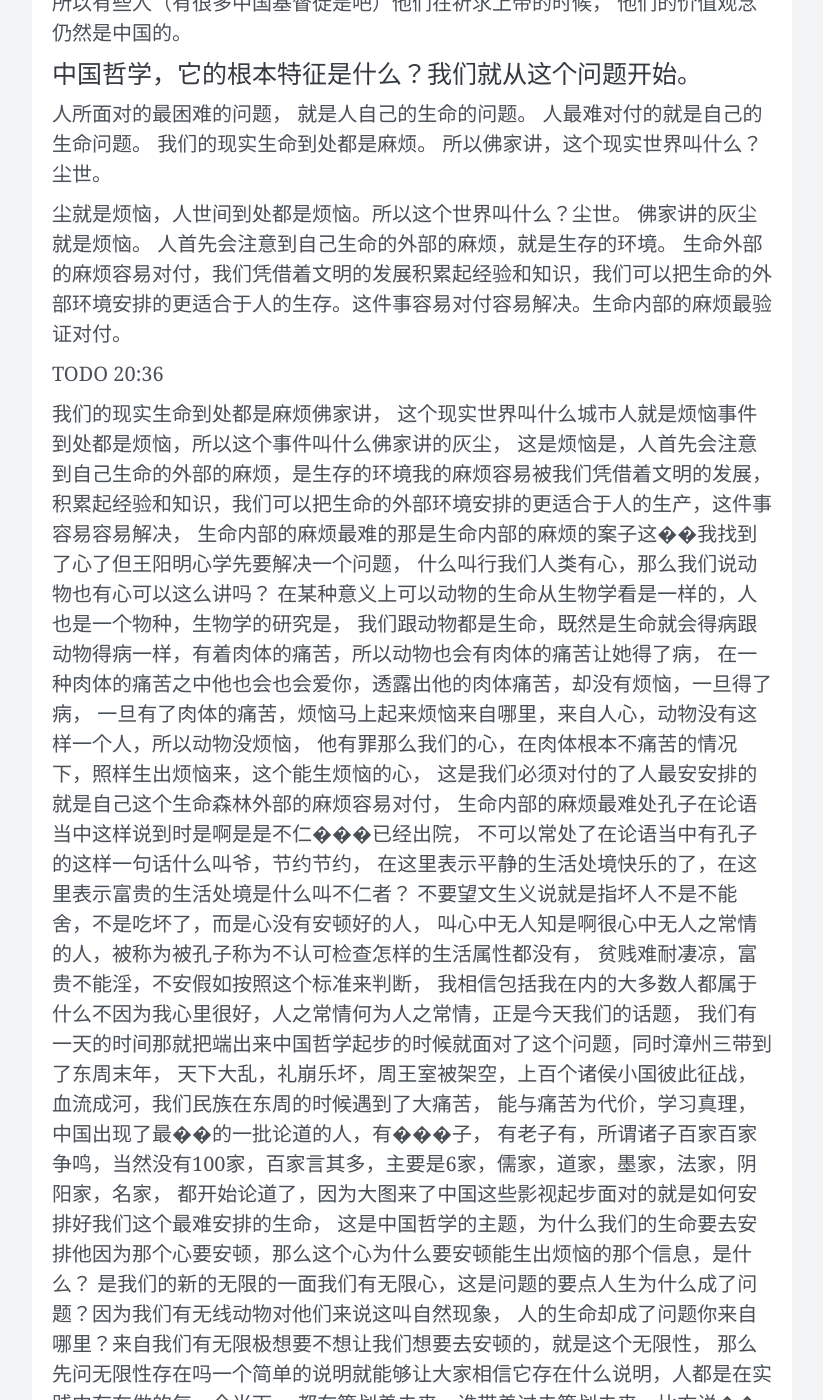
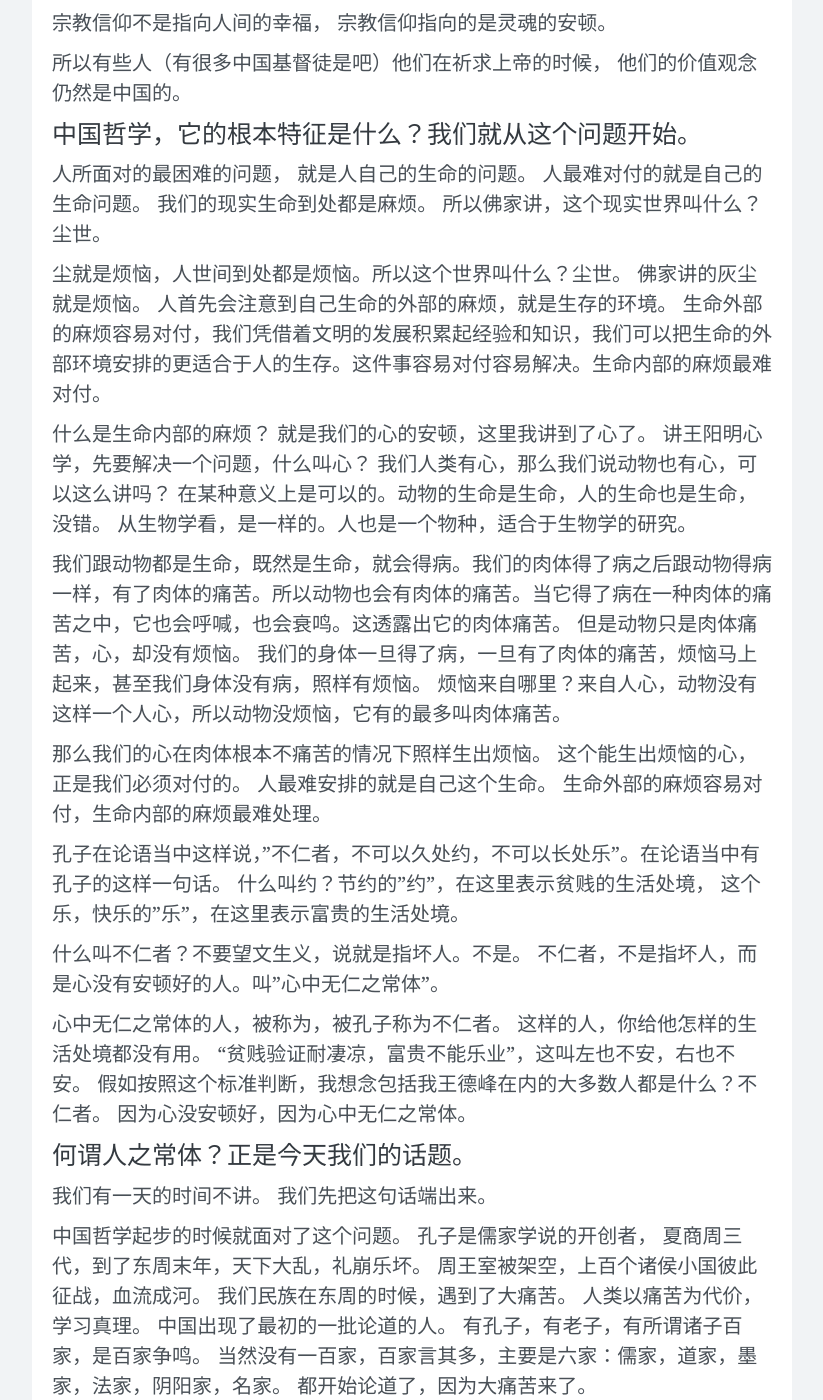
Before and after one commit to wangtiga/wangtiga.github.io, a Jekyll site: the page built from _previews/yangming_school_of_mind.md, in a window 1280 px wide and 1400 px high, scrolled down 4134 px. Shown: the whole window, without its empty margins (228-1051 px from the left). Built offline with Jekyll 4.4.1, drawn with Linux system fonts in a browser that asks for light colours; nearby versions of some CDN libraries; comment, search, counter and statistics services are not loaded; some of the changed text lies outside the part shown.

Commit message:
updated from mac

```diff
--- a/_previews/yangming_school_of_mind.md
+++ b/_previews/yangming_school_of_mind.md
@@ -198,47 +198,101 @@ TODO 此演讲是哪年？中国股市出现了什么情况？
 尘就是烦恼，人世间到处都是烦恼。所以这个世界叫什么？尘世。
 佛家讲的灰尘就是烦恼。
 人首先会注意到自己生命的外部的麻烦，就是生存的环境。
-生命外部的麻烦容易对付，我们凭借着文明的发展积累起经验和知识，我们可以把生命的外部环境安排的更适合于人的生存。这件事容易对付容易解决。生命内部的麻烦最验证对付。
+生命外部的麻烦容易对付，我们凭借着文明的发展积累起经验和知识，我们可以把生命的外部环境安排的更适合于人的生存。这件事容易对付容易解决。生命内部的麻烦最难对付。
+
+什么是生命内部的麻烦？
+就是我们的心的安顿，这里我讲到了心了。
+讲王阳明心学，先要解决一个问题，什么叫心？
+我们人类有心，那么我们说动物也有心，可以这么讲吗？
+在某种意义上是可以的。动物的生命是生命，人的生命也是生命，没错。
+从生物学看，是一样的。人也是一个物种，适合于生物学的研究。
+
+我们跟动物都是生命，既然是生命，就会得病。我们的肉体得了病之后跟动物得病一样，有了肉体的痛苦。所以动物也会有肉体的痛苦。当它得了病在一种肉体的痛苦之中，它也会呼喊，也会衰鸣。这透露出它的肉体痛苦。
+但是动物只是肉体痛苦，心，却没有烦恼。
+我们的身体一旦得了病，一旦有了肉体的痛苦，烦恼马上起来，甚至我们身体没有病，照样有烦恼。
+烦恼来自哪里？来自人心，动物没有这样一个人心，所以动物没烦恼，它有的最多叫肉体痛苦。
+
+那么我们的心在肉体根本不痛苦的情况下照样生出烦恼。
+这个能生出烦恼的心，正是我们必须对付的。
+人最难安排的就是自己这个生命。
+生命外部的麻烦容易对付，生命内部的麻烦最难处理。
+
+孔子在论语当中这样说，"不仁者，不可以久处约，不可以长处乐"。在论语当中有孔子的这样一句话。
+什么叫约？节约的"约"，在这里表示贫贱的生活处境，
+这个乐，快乐的"乐"，在这里表示富贵的生活处境。
+
+什么叫不仁者？不要望文生义，说就是指坏人。不是。
+不仁者，不是指坏人，而是心没有安顿好的人。叫"心中无仁之常体"。
+
+心中无仁之常体的人，被称为，被孔子称为不仁者。
+这样的人，你给他怎样的生活处境都没有用。
+"贫贱验证耐凄凉，富贵不能乐业"，这叫左也不安，右也不安。
+假如按照这个标准判断，我想念包括我王德峰在内的大多数人都是什么？不仁者。
+因为心没安顿好，因为心中无仁之常体。
+
+### 何谓人之常体？正是今天我们的话题。
+
+我们有一天的时间不讲。
+我们先把这句话端出来。
+
+中国哲学起步的时候就面对了这个问题。
+孔子是儒家学说的开创者，
+夏商周三代，到了东周末年，天下大乱，礼崩乐坏。
+周王室被架空，上百个诸侯小国彼此征战，血流成河。
+我们民族在东周的时候，遇到了大痛苦。
+人类以痛苦为代价，学习真理。
+中国出现了最初的一批论道的人。
+有孔子，有老子，有所谓诸子百家，是百家争鸣。
+当然没有一百家，百家言其多，主要是六家：儒家，道家，墨家，法家，阴阳家，名家。
+都开始论道了，因为大痛苦来了。
+
+中国哲学因此起步，面对的就是如何安排好我们这个最难安排的生命。这是中国哲学的主题。
+为什么我们的生命要去安排他？因为那个心，要安顿。
+那么这个心为什么要安顿？那个能生出烦恼的那个心是什么？是我们的心的无限的一面。
+
+我们有无限心，这是问题的要点。
+人生为什么成了问题？因为我们有无限心。
+
+动物的生命不是问题，对它们的来说不构成问题。
+它们的生命叫自然现象，人的生命却成了问题，叫做人生问题，这个问题来自哪里？来自我们有无限心。
+
+（想要想要）我们想要去安顿的就是这个无限心。
+#### 那么先问，无限心存在吗？一个简单的说明，就能让大家相信它存在。
+
+什么说明？人都是在时间中存在。我们活着的每一个当下都在筹划着未来。
+谁带着过去筹划未来？比方说，我此刻在讲课，我正在讲下这一句话的时候，我正在筹划着下一句。
+我们就是这样的活在每一个瞬间中。
+这个瞬间不是物理时间上的一个均匀一个瞬间的点。
+像牛顿的物理时间。啊，他都把时间看成是无数同质的瞬间点连缀而成，是吧。
+时间对人来说是三维的，里面有三个东西，一个叫过去，一个叫当下，一个叫未来。
+我们怎么活在当下的，是以筹划未来的方式活在当下。
+那么未来是什么？未来还不是事实的吧？还不是现实，它并不存在，但我们已经去筹划那个并不存在的未来了。
+这说明什么？我们的心是无限的一面。
+
+它说明，我们超越世俗，超越现实，去筹划那个尚不存在的未来。这一件事情证明了人心有无限的一面。
+
+烦恼都从此中出。
+但是从生的精彩也从此中来。
+因为筹划未来就是什么？提出理想。
+那叫生命有理想。
+
+我们要安顿的就是这个无限心。那么它如何安顿？
+
+某人经过好多年的努力，积攒了一大笔钱，终于买下了他梦寐以求的一幢豪华别墅。
+当他买下那幢豪华别墅的那一天，他心中这么想：
+从今天起，我的幸福人生开始了。
+各位想一想，他这个想法对不对？
+他肯定错了。因为这幢别墅将来一定是别人住，只不过他现在不知道是谁住。他自己只是暂时的住。我们都是人生匆匆的过客。
+
+再比方说，
+某人在官场上
 
 
 
-TODO 20:36
 
-我们的现实生命到处都是麻烦佛家讲，
-这个现实世界叫什么城市人就是烦恼事件到处都是烦恼，所以这个事件叫什么佛家讲的灰尘，
-这是烦恼是，人首先会注意到自己生命的外部的麻烦，是生存的环境我的麻烦容易被我们凭借着文明的发展，
-积累起经验和知识，我们可以把生命的外部环境安排的更适合于人的生产，这件事容易容易解决，
-生命内部的麻烦最难的那是生命内部的麻烦的案子这��我找到了心了但王阳明心学先要解决一个问题，
-什么叫行我们人类有心，那么我们说动物也有心可以这么讲吗？
-在某种意义上可以动物的生命从生物学看是一样的，人也是一个物种，生物学的研究是，
-我们跟动物都是生命，既然是生命就会得病跟动物得病一样，有着肉体的痛苦，所以动物也会有肉体的痛苦让她得了病，
-在一种肉体的痛苦之中他也会也会爱你，透露出他的肉体痛苦，却没有烦恼，一旦得了病，
-一旦有了肉体的痛苦，烦恼马上起来烦恼来自哪里，来自人心，动物没有这样一个人，所以动物没烦恼，
-他有罪那么我们的心，在肉体根本不痛苦的情况下，照样生出烦恼来，这个能生烦恼的心，
-这是我们必须对付的了人最安安排的就是自己这个生命森林外部的麻烦容易对付，
-生命内部的麻烦最难处孔子在论语当中这样说到时是啊是是不仁���已经出院，
-不可以常处了在论语当中有孔子的这样一句话什么叫爷，节约节约，
-在这里表示平静的生活处境快乐的了，在这里表示富贵的生活处境是什么叫不仁者？
-不要望文生义说就是指坏人不是不能舍，不是吃坏了，而是心没有安顿好的人，
-叫心中无人知是啊很心中无人之常情的人，被称为被孔子称为不认可检查怎样的生活属性都没有，
-贫贱难耐凄凉，富贵不能淫，不安假如按照这个标准来判断，
-我相信包括我在内的大多数人都属于什么不因为我心里很好，人之常情何为人之常情，正是今天我们的话题，
-我们有一天的时间那就把端出来中国哲学起步的时候就面对了这个问题，同时漳州三带到了东周末年，
-天下大乱，礼崩乐坏，周王室被架空，上百个诸侯小国彼此征战，血流成河，我们民族在东周的时候遇到了大痛苦，
-能与痛苦为代价，学习真理，中国出现了最��的一批论道的人，有���子，
-有老子有，所谓诸子百家百家争鸣，当然没有100家，百家言其多，主要是6家，儒家，道家，墨家，法家，阴阳家，名家，
-都开始论道了，因为大图来了中国这些影视起步面对的就是如何安排好我们这个最难安排的生命，
-这是中国哲学的主题，为什么我们的生命要去安排他因为那个心要安顿，那么这个心为什么要安顿能生出烦恼的那个信息，是什么？
-是我们的新的无限的一面我们有无限心，这是问题的要点人生为什么成了问题？因为我们有无线动物对他们来说这叫自然现象，
-人的生命却成了问题你来自哪里？来自我们有无限极想要不想让我们想要去安顿的，就是这个无限性，
-那么先问无限性存在吗一个简单的说明就能够让大家相信它存在什么说明，人都是在实践中存在做的每一个当下，
-都在筹划着未来，谁带着过去筹划未来，比方说��此刻在讲课，我正在讲一���这句话的时候，
-我正在筹划着下一句话，我们就是这样的活在每一个瞬间中，这个瞬间不是物理时间上的一个均匀的一个瞬间的点，
-像流动的物理时间，他都把时间看成是无数同志的瞬间点连缀而成是吧时间对人来说是三维的，
-应该有三个东西我们怎么活在当下的是以筹划着未来的方式，活在当下，那么未来是什么未来还不是事实，
-还不是现实，他并不存在让我们已经去筹划那个病这说明什么我们的新的无线说明我们超越是超越现实去筹划那个上不存在的未来，
-这件事情证明了人性有无限的一面烦恼都从此中出但是人生的精彩也从里边来，因为提出理想，
-那叫生命有理想我们要去安顿的就是这个无限性，那么它如何安顿某人经过好多年的努力，积攒了一大堆，
+
+TODO 32:14
+
 终于买下了它让他买下那幢豪华别墅的那一天，他心中这么想，从今天起我的幸福人生开始了，
 他这个想��他肯定错了因为这幢别墅啊，将来一定是别人，只不过他现在不知道是谁，
 他自己只是暂时的人生匆匆的过客再比方说，某人在官场上经过多年的奋斗，终于当上了政治局常委，
```
